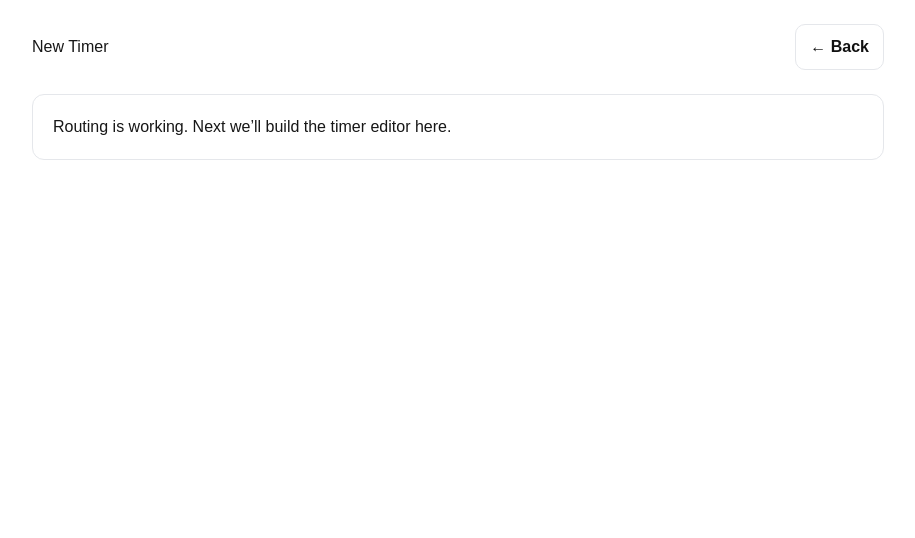
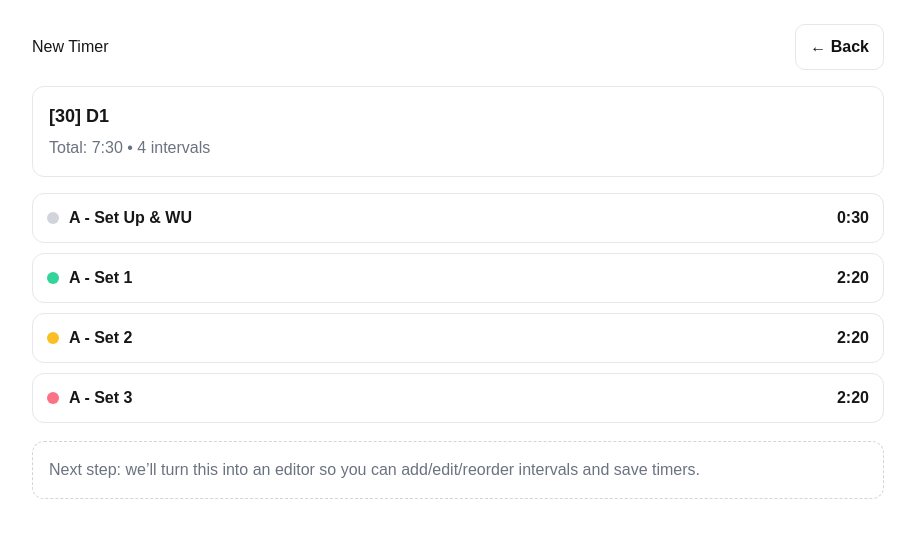
Before and after one commit to pursuitpe/custom-timer, a Next.js app: page /timer/new in a window 1280 px wide. Shown: the top 538 px of the page, without its empty margins (182-1097 px from the left). Built offline with nearby package versions, Linux system fonts and the light colour scheme.

Commit message:
Generate default timer on new page

```diff
--- a/app/timer/new/page.tsx
+++ b/app/timer/new/page.tsx
@@ -1,8 +1,31 @@
 "use client";
 
 import Link from "next/link";
+import { useMemo } from "react";
+import { uid, formatMMSS } from "@/lib/utils";
+import { Timer, defaultTimerSettings } from "@/lib/types";
 
 export default function NewTimerPage() {
+  const timer: Timer = useMemo(() => {
+    const now = new Date().toISOString();
+
+    return {
+      id: uid("timer"),
+      name: "[30] D1",
+      createdAt: now,
+      updatedAt: now,
+      settings: { ...defaultTimerSettings },
+      intervals: [
+        { id: uid("int"), title: "A - Set Up & WU", seconds: 30, color: "gray" },
+        { id: uid("int"), title: "A - Set 1", seconds: 140, color: "green" },
+        { id: uid("int"), title: "A - Set 2", seconds: 140, color: "yellow" },
+        { id: uid("int"), title: "A - Set 3", seconds: 140, color: "red" },
+      ],
+    };
+  }, []);
+
+  const totalSeconds = timer.intervals.reduce((sum, i) => sum + i.seconds, 0);
+
   return (
     <main style={{ padding: 24, maxWidth: 900, margin: "0 auto" }}>
       <header style={{ display: "flex", justifyContent: "space-between", alignItems: "center" }}>
@@ -25,16 +48,72 @@ export default function NewTimerPage() {
 
       <section
         style={{
-          marginTop: 24,
-          padding: 20,
+          marginTop: 16,
+          padding: 16,
           border: "1px solid #e5e7eb",
           borderRadius: 12,
           background: "white",
         }}
       >
-        <p style={{ marginTop: 0 }}>
-          Routing is working. Next we’ll build the timer editor here.
-        </p>
+        <div style={{ fontSize: 18, fontWeight: 800 }}>{timer.name}</div>
+        <div style={{ color: "#6b7280", marginTop: 6 }}>
+          Total: {formatMMSS(totalSeconds)} • {timer.intervals.length} intervals
+        </div>
+      </section>
+
+      <section style={{ marginTop: 16, display: "grid", gap: 10 }}>
+        {timer.intervals.map((i) => (
+          <div
+            key={i.id}
+            style={{
+              display: "flex",
+              justifyContent: "space-between",
+              alignItems: "center",
+              padding: "12px 14px",
+              borderRadius: 12,
+              border: "1px solid #e5e7eb",
+              background: "white",
+            }}
+          >
+            <div style={{ display: "flex", gap: 10, alignItems: "center" }}>
+              <span
+                style={{
+                  width: 12,
+                  height: 12,
+                  borderRadius: 999,
+                  background:
+                    i.color === "gray"
+                      ? "#d1d5db"
+                      : i.color === "green"
+                      ? "#34d399"
+                      : i.color === "yellow"
+                      ? "#fbbf24"
+                      : i.color === "red"
+                      ? "#fb7185"
+                      : "#60a5fa",
+                }}
+              />
+              <div style={{ fontWeight: 700 }}>{i.title}</div>
+            </div>
+
+            <div style={{ fontVariantNumeric: "tabular-nums", fontWeight: 800 }}>
+              {formatMMSS(i.seconds)}
+            </div>
+          </div>
+        ))}
+      </section>
+
+      <section
+        style={{
+          marginTop: 18,
+          padding: 16,
+          border: "1px dashed #d1d5db",
+          borderRadius: 12,
+          background: "white",
+          color: "#6b7280",
+        }}
+      >
+        Next step: we’ll turn this into an editor so you can add/edit/reorder intervals and save timers.
       </section>
     </main>
   );
--- /dev/null
+++ b/lib/types.ts
@@ -0,0 +1,27 @@
+export type IntervalColor = "gray" | "green" | "yellow" | "red" | "blue";
+
+export type Interval = {
+  id: string;
+  title: string;
+  seconds: number;
+  color: IntervalColor;
+};
+
+export type TimerSettings = {
+  allowOverrun: boolean;
+  soundEnabled: boolean;
+};
+
+export type Timer = {
+  id: string;
+  name: string;
+  createdAt: string;
+  updatedAt: string;
+  settings: TimerSettings;
+  intervals: Interval[];
+};
+
+export const defaultTimerSettings: TimerSettings = {
+  allowOverrun: false,
+  soundEnabled: true,
+};
```
